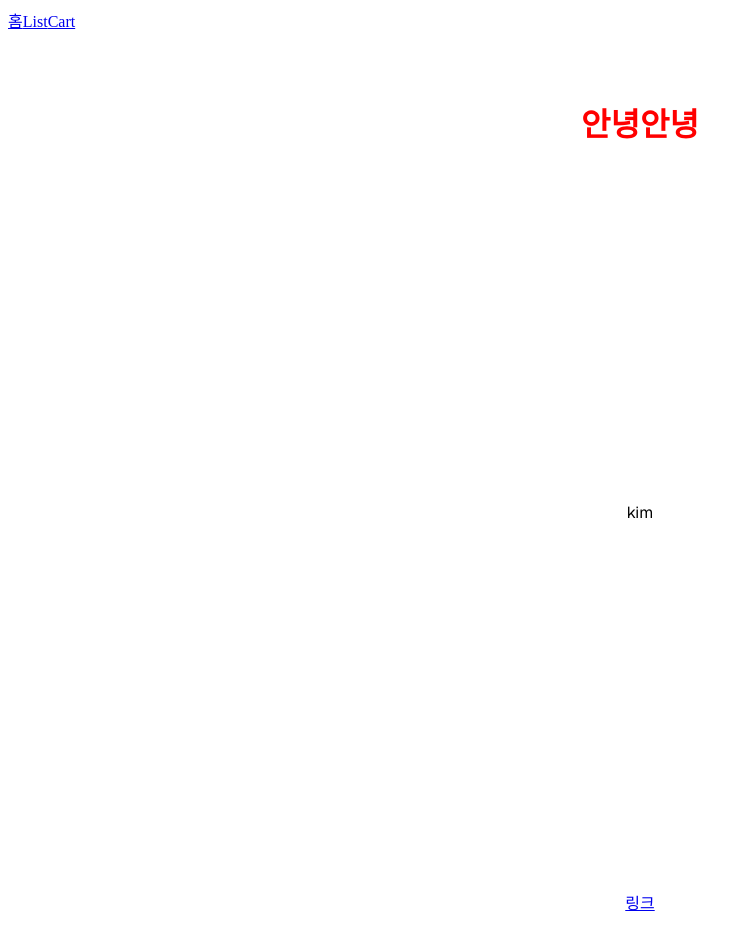
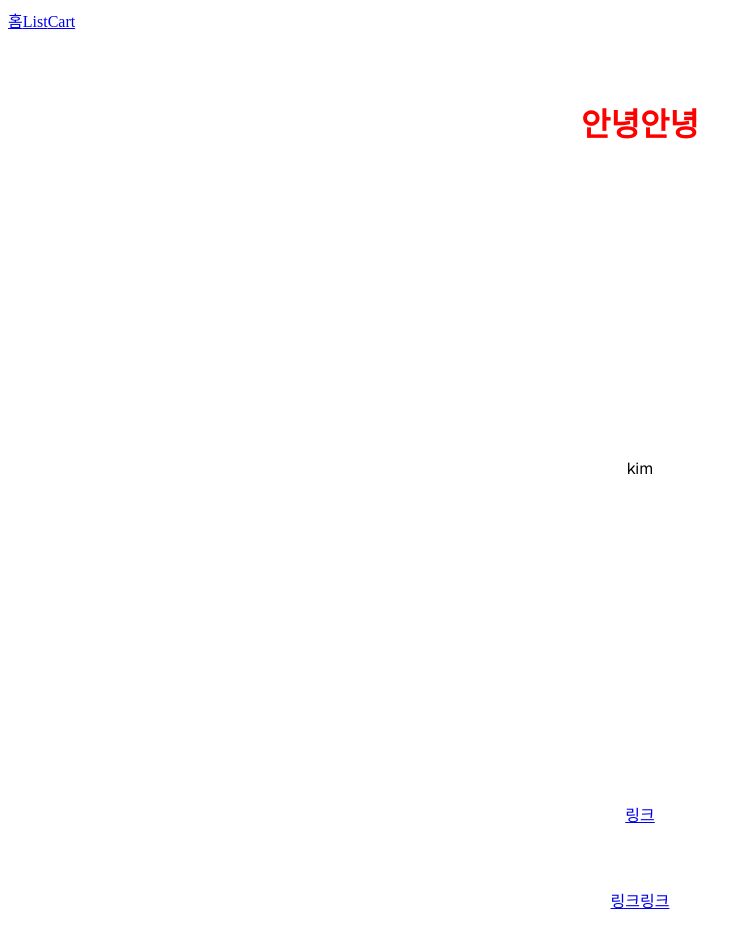
Before and after one commit to lovisz/practice, a Next.js app: page / in a window 1280 px wide. Shown: the top 950 px of the page, without its empty margins (0-751 px from the left). Built offline with nearby package versions, Linux system fonts and the light colour scheme.

Commit message:
main에서 커밋한 파일

```diff
--- a/app/page.js
+++ b/app/page.js
@@ -9,6 +9,7 @@ export default function Home() {
       <h1 className="red">안녕안녕</h1>
       <p>{name}</p>
       <a href={link}>링크</a>
+      <a href={link}>링크링크</a>
     </div>
   );
 }
```
